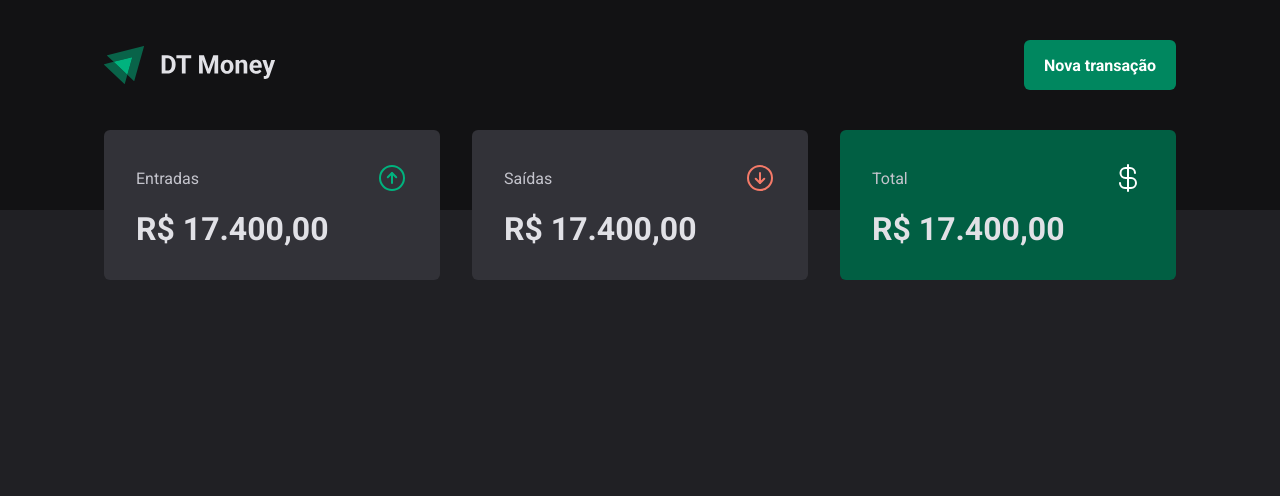
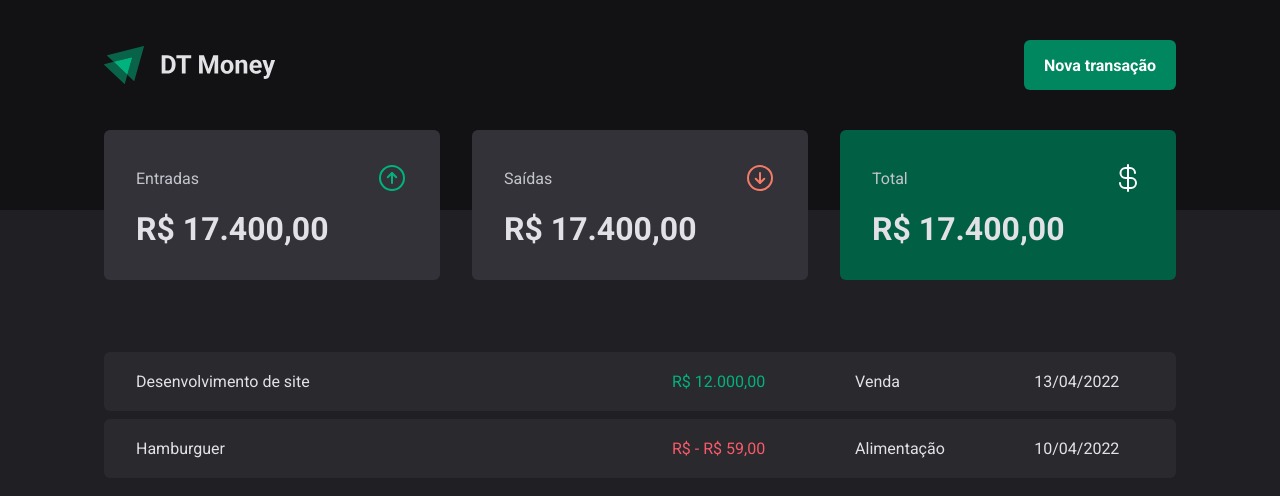
Before and after one commit to alicecomoura/dt-money-2.0, a React (Vite) app: page / in a window 1280 px wide. Shown: the top 496 px of the page. Built offline with nearby package versions, Linux system fonts and the light colour scheme.

Commit message:
adds Table component structure and style

```diff
--- a/src/pages/Transactions.tsx
+++ b/src/pages/Transactions.tsx
@@ -1,12 +1,42 @@
 import { Header } from '../components/header/header'
 import { Summary } from '../components/summary/summary'
 
+import { TransactionsContainer, TransactionsTable, PriceHighlight } from './styles'
 
 export function Transactions () {
   return (
     <div>
       <Header />
       <Summary />
+
+      <TransactionsContainer>
+        <TransactionsTable>
+          <tbody>
+            <tr>
+              <td width="50%">Desenvolvimento de site</td>
+              <td>
+                <PriceHighlight variant="income">
+                  R$ 12.000,00
+                </PriceHighlight>
+               </td>
+              <td>Venda</td>
+              <td>13/04/2022</td>
+            </tr>
+
+            <tr>
+              <td width="50%">Hamburguer</td>
+              <td>
+                <PriceHighlight variant="outcome">
+                  R$ - R$ 59,00
+                </PriceHighlight>
+              </td>
+              <td>Alimentação</td>
+              <td>10/04/2022</td>
+            </tr>
+
+          </tbody>
+        </TransactionsTable>
+      </TransactionsContainer>
     </div>
   )
 }
--- a/src/pages/styles.ts
+++ b/src/pages/styles.ts
@@ -0,0 +1,38 @@
+import styled from 'styled-components'
+
+export const TransactionsContainer = styled.main`
+  width: 100%;
+  max-width: 1120px;
+  margin: 4rem auto 0;
+  padding: 0 1.5rem;
+`
+
+export const TransactionsTable = styled.table`
+  width: 100%;
+  border-collapse: separate;
+  border-spacing: 0 0.5rem;
+  margin-top: 1rem;
+
+  td {
+    padding: 1.25rem 2rem;
+    background-color: ${props => props.theme['gray-700']};
+
+    &:first-child {
+      border-top-left-radius: 6px;
+      border-bottom-left-radius: 6px;
+    }
+
+    &:last-child {
+      border-top-right-radius: 6px;
+      border-bottom-right-radius: 6px;
+    }
+  }
+`
+
+interface PriceHighlightProps {
+  variant: 'income' | 'outcome'
+}
+
+export const PriceHighlight = styled.span<PriceHighlightProps>`
+  color: ${props => props.variant === 'income' ? props.theme['green-300'] : props.theme['red-300']};
+`
```
